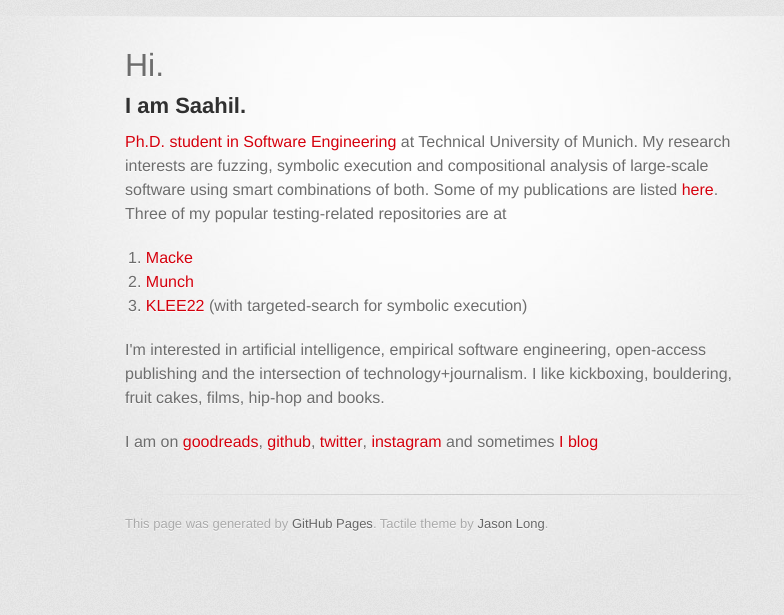
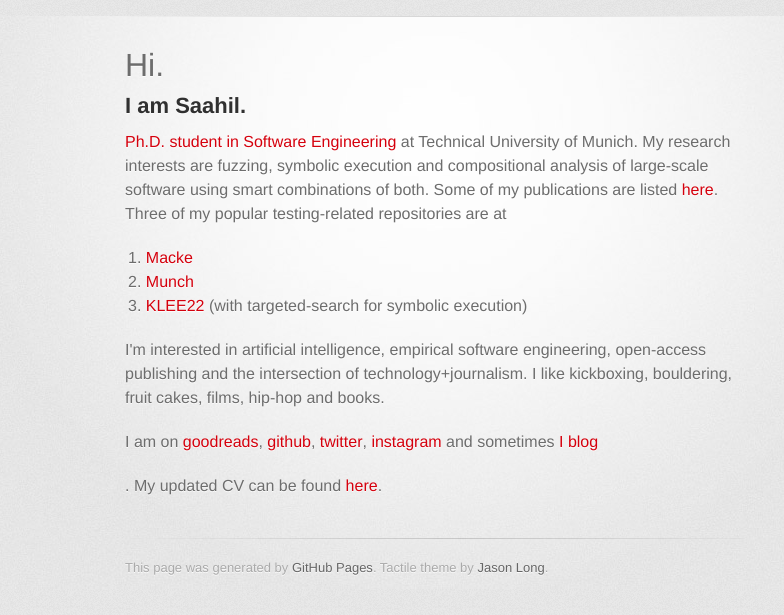
Before and after one commit to saahil/saahil.github.io, a Jekyll site: the page index.html, which Jekyll copies as it is, in a window 1280 px wide. Shown: the top 615 px of the page, without its empty margins (205-989 px from the left). Built offline with Jekyll 4.4.1, drawn with Linux system fonts in a browser that asks for light colours; some web fonts are replaced.

Commit message:
CV link added

```diff
--- a/index.html
+++ b/index.html
@@ -38,7 +38,7 @@
 
 <p>I'm interested in artificial intelligence, empirical software engineering, open-access publishing and the intersection of technology+journalism. I like kickboxing, bouldering, fruit cakes, films, hip-hop and books.</p>
 
-<p>I am on <a href="http://www.goodreads.com/user/show/4789323-saahil-ognawala">goodreads</a>, <a href="http://github.com/saahil">github</a>, <a href="http://twitter.com/saahil">twitter</a>, <a href="http://instagram.com/saahil_in">instagram</a> and sometimes <a href="https://medium.com/@saahil">I blog</a></p>
+<p>I am on <a href="http://www.goodreads.com/user/show/4789323-saahil-ognawala">goodreads</a>, <a href="http://github.com/saahil">github</a>, <a href="http://twitter.com/saahil">twitter</a>, <a href="http://instagram.com/saahil_in">instagram</a> and sometimes <a href="https://medium.com/@saahil">I blog</a></p>. My updated CV can be found <a href="files/SaahilOgnawala.pdf">here</a>.
 </section>
 
         <footer>
```
